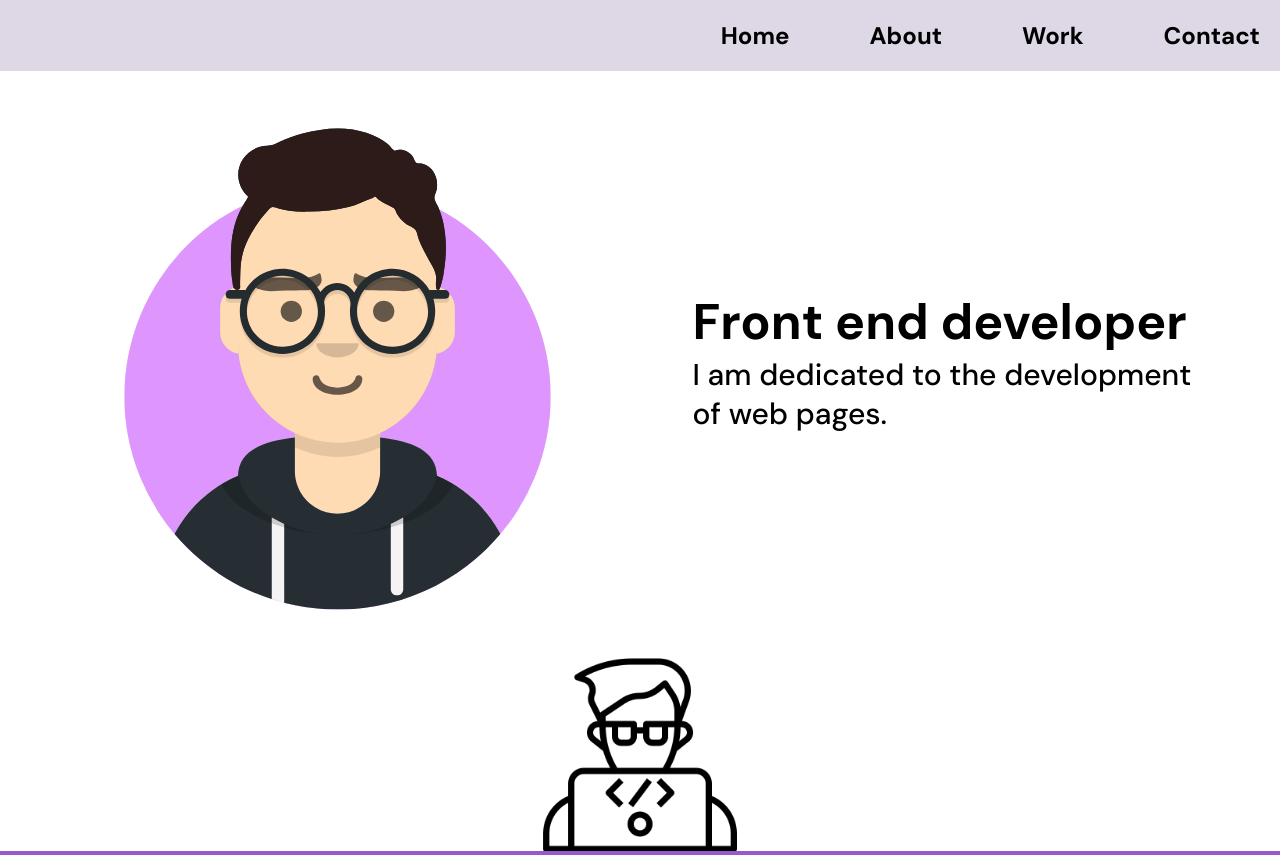
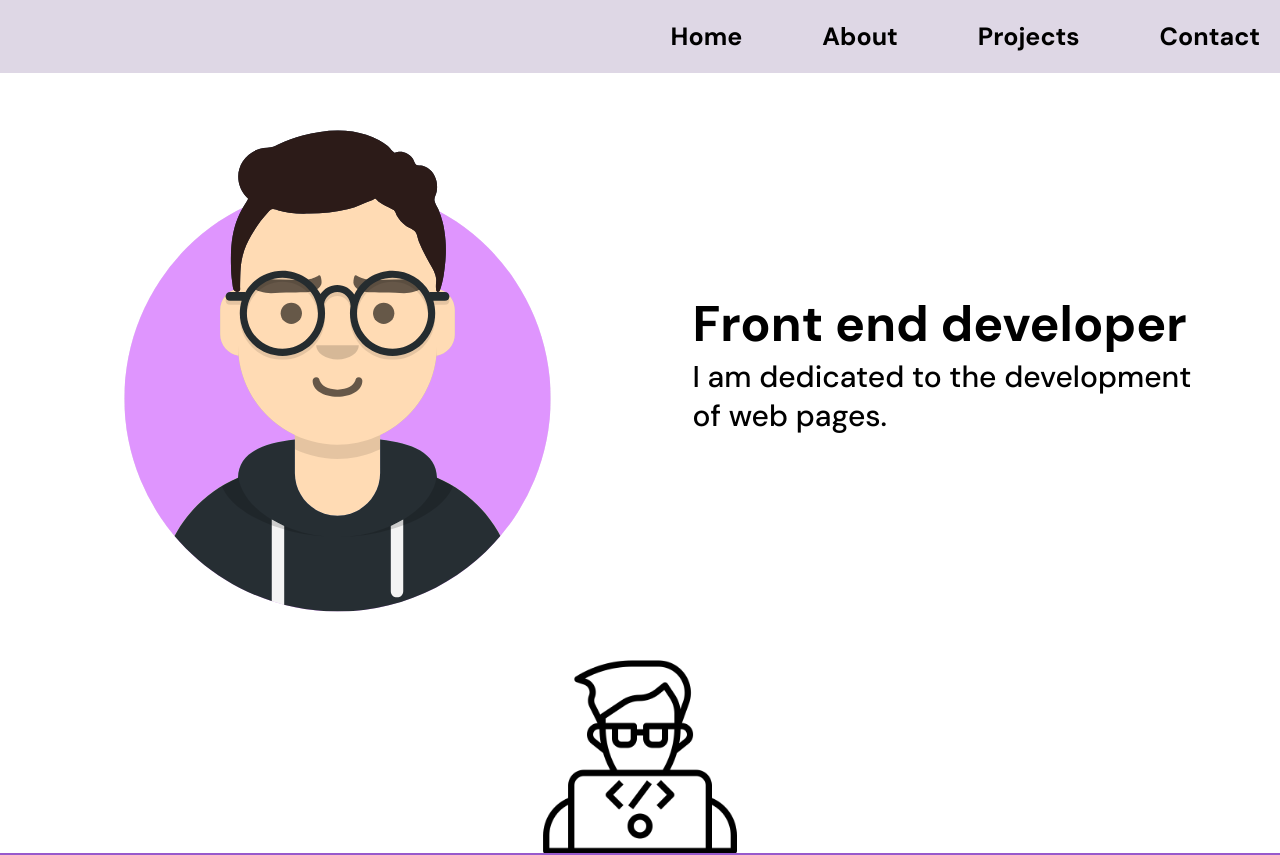
Before and after one commit to Cxrkeyb/portafolio-cxrkeyb, a React (Create React App) app: page / in a window 1280 px wide. Shown: the top 855 px of the page. Built offline with nearby package versions, Linux system fonts and the light colour scheme.

Commit message:
navbar correction

```diff
--- a/src/containers/About/About.jsx
+++ b/src/containers/About/About.jsx
@@ -3,7 +3,7 @@ import './About.css'
 
 export default function About() {
     return (
-        <div className='aboutContainer flexedContainer verticalflex'>
+        <div id='aboutContent' className='aboutContainer flexedContainer verticalflex'>
             <span className='aboutTitle'>Hi I'm Wilson Parada. Nice to meet you.</span>
             <span className='aboutDescription'>I started in 2020 autonomously over time I decided to innovate my studies with certified courses such as at Coderhouse, I managed to study different courses until today, such as:</span>
             <ul className='aboutList'>
--- a/src/containers/Header/Header.jsx
+++ b/src/containers/Header/Header.jsx
@@ -7,7 +7,7 @@ import './Header.css'
 export default function Header() {
     return (
         <Fragment>
-            <div className='headerContainer'>
+            <div id='headerContent' className='headerContainer'>
                 <div className='flexedContainer'>
                     <img className='avatar' src={avatar} alt='avatar of cxrkeyb'/>
                 </div>
--- a/src/containers/Navbar/Navbar.css
+++ b/src/containers/Navbar/Navbar.css
@@ -13,6 +13,9 @@
     top: 0;
     width: 100%;
 }
-.navbarContainer h2{
+.navbarContainer a{
     padding: 20px;
+    font-size: 25px;
+    font-weight: 700;
+    color: black;
 }
--- a/src/containers/Navbar/Navbar.jsx
+++ b/src/containers/Navbar/Navbar.jsx
@@ -4,10 +4,10 @@ import './Navbar.css'
 export default function Navbar() {
     return (
         <div className='navbarContainer'>
-            <h2>Home</h2>
-            <h2>About</h2>
-            <h2>Work</h2>
-            <h2>Contact</h2>
+            <a href='#headerContent'>Home</a>
+            <a href='#aboutContent'>About</a>
+            <a href='#projectsContent'>Projects</a>
+            <a href='https://www.linkedin.com/in/wilsonparada/'>Contact</a>
         </div>
     )
 }
--- a/src/containers/Works/Works.jsx
+++ b/src/containers/Works/Works.jsx
@@ -8,7 +8,7 @@ export default function Works() {
     return (
         <Fragment>
            <TitleFlexed title="My Projects" />
-            <div className='worksContainer'>
+            <div className='worksContainer' id='projectsContent'>
                 {projectsdb.map((project) => <Projects key={project.title} project={project}/>)}
             </div>
             <TitleFlexed title="Collab Work" />
```
